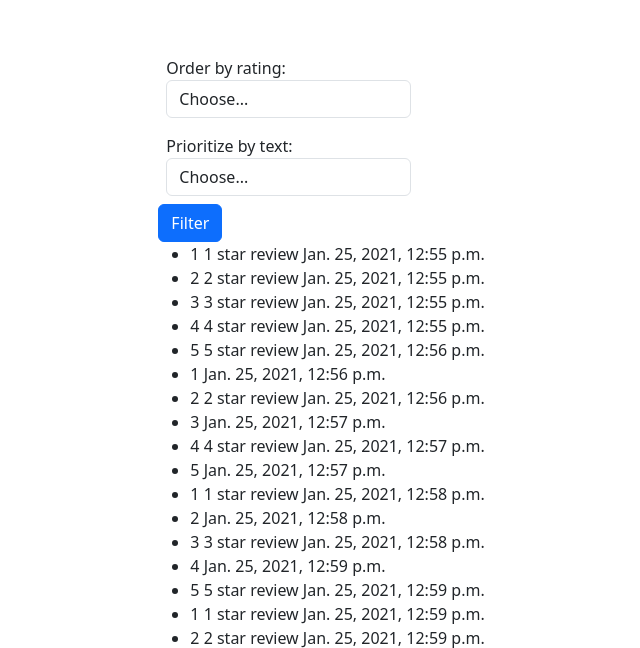
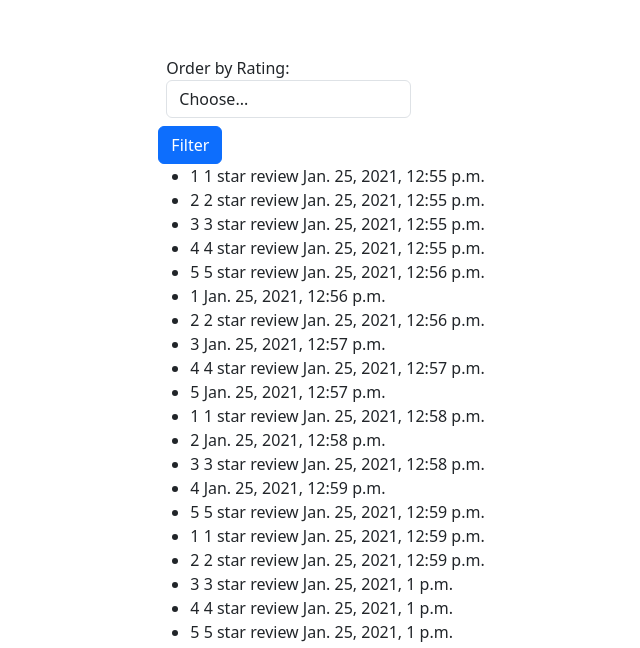
Before and after one commit to akovacheva/filterReview, a Django app: page /review/ in a window 1280 px wide. Shown: the part 101-749 px from the top of the page, without its empty margins (91-731 px from the left). Run offline with Django 4.2, Linux system fonts and the light colour scheme; data comes from the database, SQL or seed files in the repository.

Commit message:
Rating order highest/lowest

```diff
--- a/FillteringApp/views.py
+++ b/FillteringApp/views.py
@@ -11,16 +11,24 @@ def ReviewFilterView(request):
     rating_query = request.GET.get("rating")
     prioritize_text_query = request.GET.get("Prioritizebytext")
 
+    rating_order = request.GET.get("rating_order")
+
+
     if rating_query != '' and rating_query is not None:
         qs = qs.filter(rating=rating_query)
 
     if prioritize_text_query == "Yes":
         qs = qs.filter(Q(reviewText__isnull=False) & ~Q(reviewText='')).order_by('-reviewText', '-rating')
 
+    if rating_order == "Highest First":
+        qs = qs.order_by('-rating')
+    elif rating_order == "Lowest First":
+        qs = qs.order_by('rating')
 
     context = {
         'queryset': qs,
         'ratingset': numbers,
-        'prioritize_text_query': prioritize_text_query
+        'prioritize_text_query': prioritize_text_query,
+        'rating_order': rating_order
     }
     return render(request, "review_form.html", context)
--- a/templates/review_form.html
+++ b/templates/review_form.html
@@ -97,34 +97,25 @@
       <form method="GET"action=".">
 {% csrf_token %}
 
-    <div class="form-group col-md-4 p-2">
-      <label for="inputState">Order by rating: </label>
-      <select id="inputState" class="form-control" name="rating">
+          <div class="form-group col-md-4 p-2">
+      <label for="rating_order">Order by Rating:</label>
+        <select id="rating_order" class="form-control" name="rating_order">
         <option selected>Choose...</option>
-
-            {% for rating in ratingset %}
-
-                <option value="{{ rating }}">{{ rating }}</option>
-            {% endfor %}
-
-
+        <option value="Highest First">Highest First</option>
+    <option value="Lowest First">Lowest First</option>
       </select>
     </div>
 
-{#          <div class="form-group col-md-4 p-2">#}
-{#      <label for="inputState">Minimum rating:</label>#}
-{# <select name="min_rating" id="min_rating">#}
-{#        <option value="">All ratings</option>#}
-{#        {% for rating in myrange%}#}
-{#    <option value="{{ rating }}" {% if rating == min_rating %}selected{% endif %}>{{ rating }} stars</option>#}
-{#{% endfor %}#}
-{#    </select>#}
-{#        <select id="inputState" class="form-control" name="rating">#}
-{#        <option selected>Choose...</option>#}
+{#    <div class="form-group col-md-4 p-2">#}
+{#      <label for="inputState">Minimum rating: </label>#}
+{#      <select id="inputState" class="form-control" name="rating">#}
 {##}
-{#        {% for rating in myrange%}#}
-{#        <option value="{{ rating }}" {% if rating == min_rating %}selected{% endif %}>{{ rating }} stars</option>#}
-{#        {% endfor %}#}
+{#          <option selected>Choose...</option>#}
+{#          {% for rating in ratingset %}#}
+{##}
+{#                <option value="{{ rating }}">{{ rating }}</option>#}
+{#            {% endfor %}#}
+{##}
 {##}
 {#      </select>#}
 {#    </div>#}
@@ -136,17 +127,17 @@
 {#        <option>...</option>#}
 {#      </select>#}
 {#    </div>#}
-
-          <div class="form-group col-md-4 p-2">
-      <label for="Prioritizebytext">Prioritize by text:</label>
-      <select class="form-control"  name="Prioritizebytext">
-             <option selected>Choose...</option>
-        <option value="Yes" {% if prioritize_text_query == "Yes" %}selected{% endif %}>Yes</option>
-        <option value="No" {% if prioritize_text_query == "No" %}selected{% endif %}>No</option>
-
-      </select>
-
-    </div>
+{##}
+{#          <div class="form-group col-md-4 p-2">#}
+{#      <label for="Prioritizebytext">Prioritize by text:</label>#}
+{#      <select class="form-control"  name="Prioritizebytext">#}
+{#             <option selected>Choose...</option>#}
+{#        <option value="Yes" {% if prioritize_text_query == "Yes" %}selected{% endif %}>Yes</option>#}
+{#        <option value="No" {% if prioritize_text_query == "No" %}selected{% endif %}>No</option>#}
+{##}
+{#      </select>#}
+{##}
+{#    </div>#}
 
       <button type="submit" class="btn btn-primary">Filter</button>
       </form>
```
